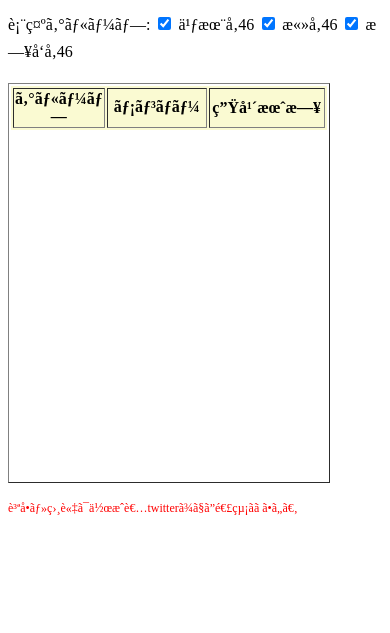
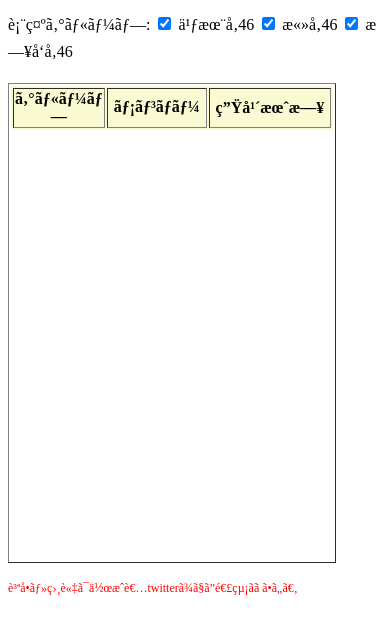
Before and after one commit to ishikoro1994/sakamichi_birthday, a plain HTML site: page docs/index.html in a window 390 px wide. Shown: the part 41-674 px from the top of the page. Drawn offline with nearby package versions, Linux system fonts and the light colour scheme.

Commit message:
Update sakamichi_birthday.css

```diff
--- a/docs/style/sakamichi_birthday.css
+++ b/docs/style/sakamichi_birthday.css
@@ -117,10 +117,10 @@
   }
 
   #birthday_list_tbl > tbody {
-    height: 350px;
+    height: 430px;
   }
 
   .birthday {
-    width: 7rem;
+    width: 7.4rem;
   }
 }
```
